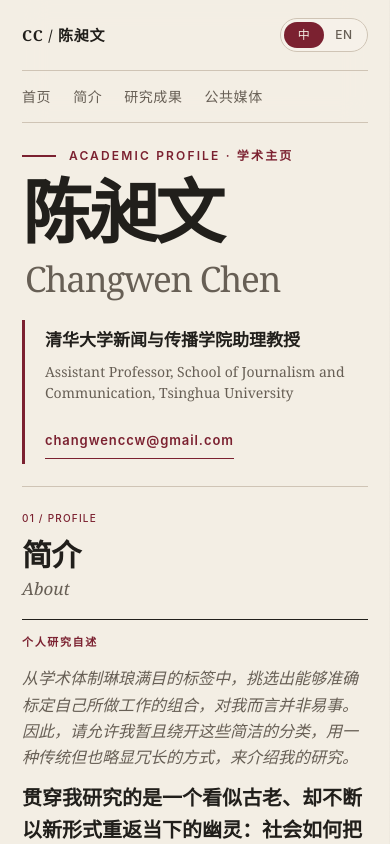
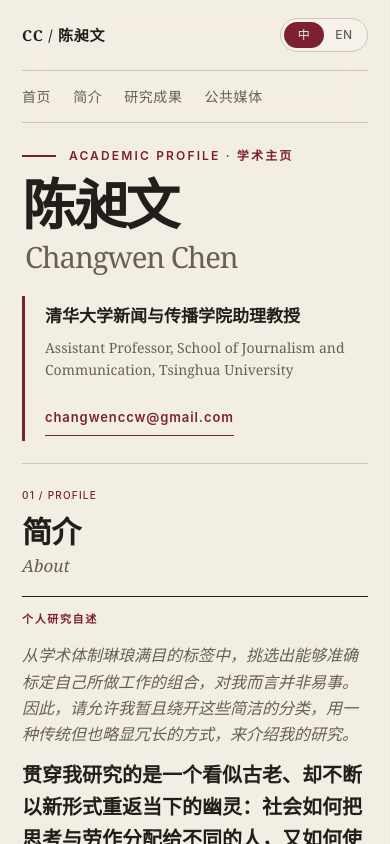
Before and after one commit to cklasd/changwen-chen-academic-homepage, a Next.js app: page / in a window 390 px wide. Shown: the top 844 px of the page. Built offline with nearby package versions, Linux system fonts and the light colour scheme.

Commit message:
Refine homepage title and media page spacing

```diff
--- a/app/PublicMediaPage.tsx
+++ b/app/PublicMediaPage.tsx
@@ -77,7 +77,7 @@ export default function PublicMediaPage() {
       </header>
 
       <main>
-        <section className="editorial-section" aria-labelledby="media-title">
+        <section className="editorial-section public-media-section" aria-labelledby="media-title">
           <SectionTitle locale={locale} />
           <div className="section-body">
             <div className="public-work-group">
--- a/app/globals.css
+++ b/app/globals.css
@@ -842,7 +842,7 @@ a {
 h1 {
   margin: 0;
   font-family: var(--serif);
-  font-size: clamp(58px, 6.8vw, 94px);
+  font-size: clamp(48px, 5.4vw, 72px);
   font-weight: 600;
   line-height: 0.92;
   letter-spacing: -0.055em;
@@ -853,7 +853,7 @@ h1 span {
   margin: 15px 0 0 3px;
   color: var(--muted);
   font-family: Georgia, "Times New Roman", serif;
-  font-size: clamp(27px, 2.8vw, 39px);
+  font-size: clamp(24px, 2.3vw, 32px);
   font-weight: 400;
   line-height: 1;
   letter-spacing: -0.035em;
@@ -936,6 +936,10 @@ h1 span {
   gap: clamp(14px, 1.5vw, 20px);
   padding: clamp(24px, 2.7vw, 34px) 0;
   border-bottom: 1px solid var(--rule);
+}
+
+.public-media-section {
+  padding-top: clamp(52px, 6.5vw, 82px);
 }
 
 .section-heading {
@@ -1365,12 +1369,12 @@ footer span:last-child {
   }
 
   h1 {
-    font-size: clamp(54px, 18vw, 76px);
+    font-size: clamp(46px, 14vw, 62px);
   }
 
   h1 span {
-    margin-top: 17px;
-    font-size: clamp(27px, 9vw, 38px);
+    margin-top: 14px;
+    font-size: clamp(24px, 7.5vw, 32px);
   }
 
   .hero-copy {
@@ -1387,6 +1391,10 @@ footer span:last-child {
 
   .editorial-section {
     padding: 26px 0;
+  }
+
+  .public-media-section {
+    padding-top: 42px;
   }
 
   .research-list li {
```
